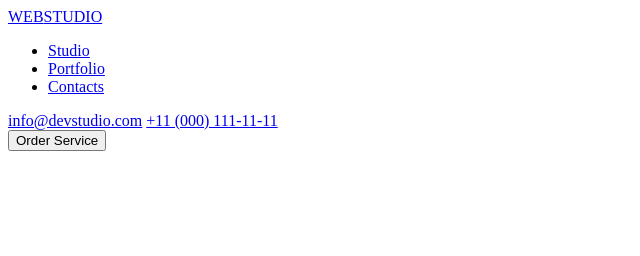
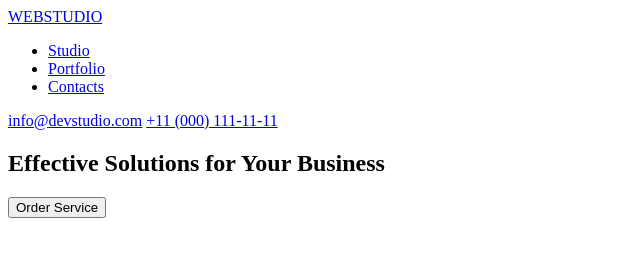
Before and after one commit to jarekbielski/goit-markup-hw-01, a plain HTML site: page index.html in a window 1280 px wide. Shown: the whole page, without its empty margins (0-640 px from the left). Drawn offline with Linux system fonts and the light colour scheme.

Commit message:
H1 i button

```diff
--- a/index.html
+++ b/index.html
@@ -18,10 +18,15 @@
     </nav>
     <a href="mailto:info@devstudio.com">info@devstudio.com</a>
     <a href="tel:+11(000)111-11-11">+11 (000) 111-11-11</a>
-
     </header>
     <main>
+<!-- Hero -->
+<section>
+<div>
+    <h1>Effective Solutions for Your Business</h1>
 <button type="button">Order Service</button>
+</div>
+</section>
     </main>
     <footer></footer>
   </body>
```
